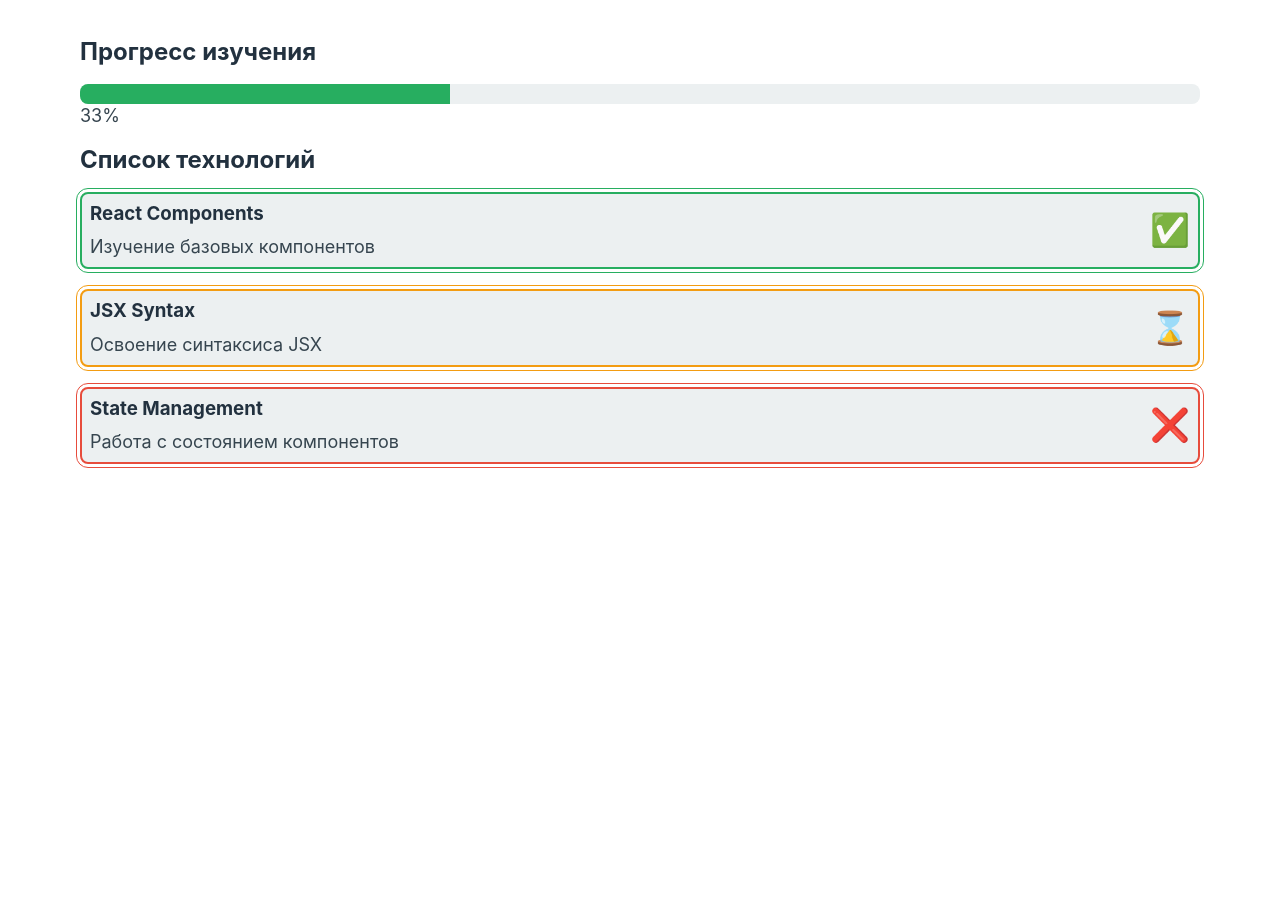
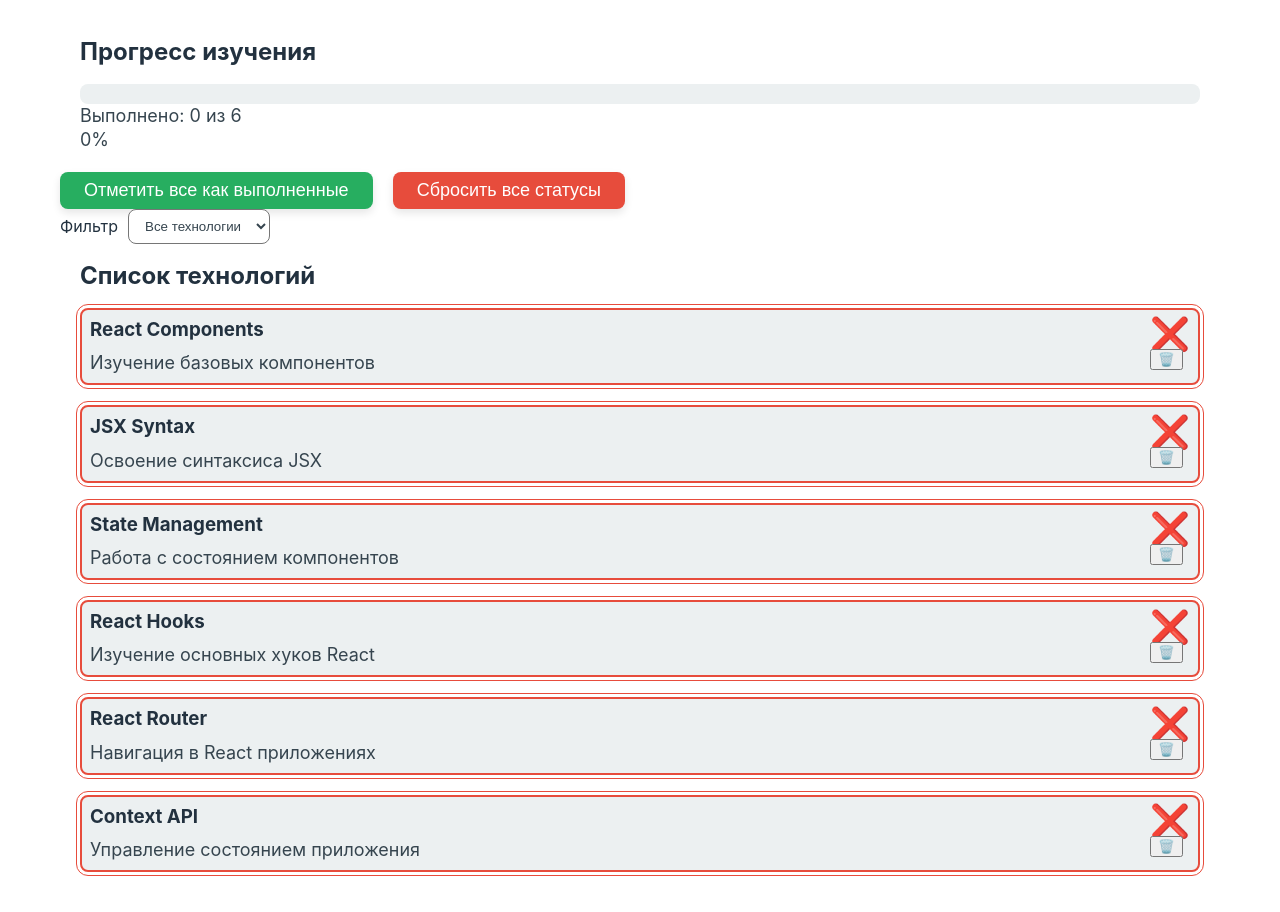
Before and after one commit to YanchikSivova/technology-tracker, a React (Vite) app: page / in a window 1280 px wide. Before the commit the page ends 800 px from the top, so only its background shows below. Built offline with nearby package versions, Linux system fonts and the light colour scheme.

Commit message:
feat: add quick actions and filters

```diff
--- a/src/App.css
+++ b/src/App.css
@@ -1,10 +1,14 @@
 /* базовые стили для приложения */
 :root{
-
-    --color-background:#FFFFFF;
+    --color-not-started:#e74c3c; --color-in-progress:#f39c12; --color-completed:#27AE60;
+    --color-title:#22313f; --color-primary:#36454f;
+    --color-background:#FFFFFF; --color-cards:#ecf0f1;
 
     --font-primary: 'Montserrat';
     --font-fallback: -apple-system, BlinkMacSystemFont, 'Segoe UI', Roboto, Oxygen, Ubuntu, Cantarell, sans-serif;
+
+    --radius: 8px;
+    --shadow: 0 4px 8px rgba(0, 0, 0, 0.1);
 }
 
 * {
--- a/src/App.jsx
+++ b/src/App.jsx
@@ -1,25 +1,106 @@
 import './App.css';
-import './components/TechnologyCard.css';
-import './components/ProgressHeader.css';
+import { useState } from 'react';
 import TechnologyCard from './components/TechnologyCard';
 import ProgressHeader from './components/ProgressHeader';
+import QuickActions from './components/QuickActions';
+import FilterDropdown from './components/FilterDropdown';
 function App() {
-  const technologies = [
+  const [technologies, setTechnologies] = useState([
     {
-      id: 1, title: 'React Components', description: 'Изучение базовых компонентов',
-      status: 'completed'
+      id: 1,
+      title: 'React Components',
+      description: 'Изучение базовых компонентов',
+      status: 'not-started'
     },
     {
-      id: 2, title: 'JSX Syntax', description: 'Освоение синтаксиса JSX', status:
-        'in-progress'
+      id: 2,
+      title: 'JSX Syntax',
+      description: 'Освоение синтаксиса JSX',
+      status: 'not-started'
     },
     {
-      id: 3, title: 'State Management', description: 'Работа с состоянием компонентов', status: 'not-started' }
-    ];
+      id: 3,
+      title: 'State Management',
+      description: 'Работа с состоянием компонентов',
+      status: 'not-started'
+    },
+    {
+      id: 4,
+      title: 'React Hooks',
+      description: 'Изучение основных хуков React',
+      status: 'not-started'
+    },
+    {
+      id: 5,
+      title: 'React Router',
+      description: 'Навигация в React приложениях',
+      status: 'not-started'
+    },
+    {
+      id: 6,
+      title: 'Context API',
+      description: 'Управление состоянием приложения',
+      status: 'not-started'
+    }
+  ]);
+
+    const handleStatusChange = (id, newStatus) => {
+      setTechnologies(prevTech =>
+        prevTech.map(tech =>
+          tech.id === id? {...tech, status: newStatus} : tech
+        )
+      );
+    };
+
+    // const handleAddTechnology = (newTech)=>{
+    //   const newTechnology = {
+    //     id: technologies.length + 1,
+    //     ...newTech,
+    //     status: 'not-started'
+    //   };
+    //   setTechnologies(prevTech => [...prevTech, newTechnology]);
+    // };
+
+    const handleDeleteTechnology = (id) =>{
+      setTechnologies(prevTech => prevTech.filter(tech => tech.id !== id));
+    };
+
+    const handleResetAll = () =>{
+      setTechnologies(prevTech =>
+        prevTech.map(tech => ({...tech, status: 'not-started'}))
+      );
+    };
+
+    const handleCompleteAll = () =>{
+      setTechnologies(prevTech =>
+        prevTech.map(tech => ({...tech, status:'completed'}))
+      )
+    }
+
+    const [filter, setfilter] = useState('all');
+    const filteredTechnologies = technologies.filter(tech => {
+      switch (filter){
+        case 'not-started':
+          return tech.status === 'not-started';
+        case 'in-progress':
+          return tech.status === 'in-progress';
+        case 'completed':
+          tech.status === 'completed';
+        default:
+          return true;
+      }
+    });
+
+    const handleFilterChange = (newFilter) =>{
+      setfilter(newFilter);
+    };
+
   return (
     <div className="App">
       <ProgressHeader technologies={technologies}/>
-      <TechnologyCard technologies={technologies}/>
+      <QuickActions onCompleteAll={handleCompleteAll} onResetAll={handleResetAll}/>
+      <FilterDropdown currentFilter={filter} onFilterChange={handleFilterChange}/>
+      <TechnologyCard technologies={filteredTechnologies} onStatusChange={handleStatusChange} onDeleteTechnology = {handleDeleteTechnology}/>
     </div>
   );
 }
--- /dev/null
+++ b/src/components/FilterDropdown.css
@@ -0,0 +1,22 @@
+.filter-dropdown{
+    display: flex;
+    align-items: center;
+    gap: 10px;
+}
+
+.filter-label{
+    color: var(--color-title);
+    white-space: nowrap;
+}
+
+.filter-select{
+    background-color: var(--color-background);
+    padding: 8px 12px;
+    border-radius: var(--radius);
+    color: var(--color-primary);
+}
+
+.filter-select option{
+    padding: 8px;
+    background-color: var(--color-cards);
+}
--- /dev/null
+++ b/src/components/FilterDropdown.jsx
@@ -0,0 +1,26 @@
+import './FilterDropdown.css'
+
+function FilterDropdown({currentFilter, onFilterChange}){
+    const filters = [
+        {value: 'all', label:"Все технологии"},
+        {value: 'not-started', label:"Не начатые"},
+        {value: 'in-progress', label:"В процессе"},
+        {value: 'completed', label:"Выполненные"}
+    ];
+
+    return(
+        <div className="filter-dropdown">
+            <label htmlFor="status-filter" className="filter-label">
+                Фильтр
+            </label>
+            <select id="status-filer" value={currentFilter} onChange={(e) => onFilterChange(e.target.value)}className="filter-select">
+                {filters.map(filter =>(<option key={filter.value} value={filter.value}>
+                    {filter.label}
+                </option>
+            ))}
+            </select>
+        </div>
+    );
+}
+
+export default FilterDropdown;
--- a/src/components/ProgressHeader.css
+++ b/src/components/ProgressHeader.css
@@ -1,12 +1,3 @@
-:root{
-    --color-not-started:#e74c3c; --color-in-progress:#f39c12; --color-completed:#27AE60;
-    --color-title:#22313f; --color-primary:#36454f;
-    --color-background:#FFFFFF; --color-cards:#ecf0f1;
-
-    --font-primary: 'Montserrat';
-    --font-fallback: -apple-system, BlinkMacSystemFont, 'Segoe UI', Roboto, Oxygen, Ubuntu, Cantarell, sans-serif;
-}
-
 .progress-header{
     margin: 20px;
 }
@@ -15,7 +6,7 @@
     color: var(--color-title);
 }
 
-.progress-header span{
+.progress-header p{
     margin: 0;
     font-size: 18px;
     color: var(--color-primary);
--- a/src/components/ProgressHeader.jsx
+++ b/src/components/ProgressHeader.jsx
@@ -1,14 +1,19 @@
-function ProgressHeader(props){
-    const completedCount = props.technologies.filter(technology=>technology.status === 'completed').length;
-    const totalCount = props.technologies.length;
-    const progressPercentage = totalCount > 0? Math.round((completedCount/totalCount)*100):0;
-    return(
+import './ProgressHeader.css'
+
+function ProgressHeader({ technologies }) {
+    const completedCount = technologies.filter(technology => technology.status === 'completed').length;
+    const totalCount = technologies.length;
+    const progressPercentage = totalCount > 0 ? Math.round((completedCount / totalCount) * 100) : 0;
+    return (
         <div className="progress-header">
             <h2>Прогресс изучения</h2>
             <div className="progress-bar">
-                <div className="progress-fill" style={{width: `${progressPercentage}%`}}></div>
+                <div className="progress-fill" style={{ width: `${progressPercentage}%` }}></div>
             </div>
-            <span>{progressPercentage}%</span>
+            <div className="progress-stats">
+                <p>Выполнено: {completedCount} из {totalCount}</p>
+                <p>{progressPercentage}%</p>
+            </div>
         </div>
     );
 }
--- /dev/null
+++ b/src/components/QuickActions.css
@@ -0,0 +1,22 @@
+.quick-actions{
+    display: flex;
+    align-self: center;
+    gap: 20px;
+}
+
+.quick-actions button{
+    border-radius: 8px;
+    font-size: 18px;
+    padding: 8px 24px;
+    border: none;
+    color: var(--color-background);
+    box-shadow: var(--shadow);
+}
+
+.complete-button{
+    background-color: var(--color-completed);
+}
+
+.reset-button{
+    background-color: var(--color-not-started);
+}
--- /dev/null
+++ b/src/components/QuickActions.jsx
@@ -0,0 +1,16 @@
+import './QuickActions.css'
+
+function QuickActions({ onResetAll, onCompleteAll}){
+    return (
+        <div className="quick-actions">
+            <button className="complete-button" onClick={onCompleteAll}>
+                Отметить все как выполненные
+            </button>
+            <button className="reset-button" onClick={onResetAll}>
+                Сбросить все статусы
+            </button>
+        </div>
+   );
+}
+
+export default QuickActions;
--- a/src/components/TechnologyCard.css
+++ b/src/components/TechnologyCard.css
@@ -1,12 +1,3 @@
-:root{
-    --color-not-started:#e74c3c; --color-in-progress:#f39c12; --color-completed:#27AE60;
-    --color-title:#22313f; --color-primary:#36454f;
-    --color-background:#FFFFFF; --color-cards:#ecf0f1;
-
-    --font-primary: 'Montserrat';
-    --font-fallback: -apple-system, BlinkMacSystemFont, 'Segoe UI', Roboto, Oxygen, Ubuntu, Cantarell, sans-serif;
-}
-
 
 .technologies-list{
     margin: 20px;
--- a/src/components/TechnologyCard.jsx
+++ b/src/components/TechnologyCard.jsx
@@ -1,15 +1,37 @@
-function TechnologyCard(props) {
+import './TechnologyCard.css';
+
+function TechnologyCard({ technologies, onStatusChange, onDeleteTechnology }) {
+
+    const handleStatusClick = (id) => {
+        const statusOrder = ['not-started', 'in-progress', 'completed'];
+        const tech = technologies.find(t => t.id === id);
+        const currentIndex = statusOrder.indexOf(tech.status);
+        const nextIndex = (currentIndex + 1) % statusOrder.length;
+        onStatusChange(id, statusOrder[nextIndex]);
+    };
+
+    const handleDeleteClick = (id, event) => {
+        event.stopPropagation();
+        onDeleteTechnology(id);
+    }
     return (
         <div className="technologies-list">
             <h2>Список технологий</h2>
             <ul>
-                {props.technologies.map(technology => (
-                    <li key={technology.id} className={technology.status}>
+                {technologies.map(technology => (
+                    <li key={technology.id} className={technology.status} onClick={() => handleStatusClick(technology.id)} style={{ cursor: 'pointer' }}>
                         <span>
                             <h3>{technology.title}</h3>
                             <p className="description">{technology.description}</p>
                         </span>
-                        <p className="status-icon">{technology.status === 'not-started' ? '❌' : (technology.status === 'completed' ? '✅' : '⌛️')}</p>
+                        <div className="card-controls">
+                            <p className="status-icon">
+                                {technology.status === 'not-started' ? '❌' : (technology.status === 'completed' ? '✅' : '⌛️')}
+                            </p>
+                            <button className="delete-button" onClick={(e) => handleDeleteClick(technology.id, e)} title="Удалить технологию">
+                                🗑️
+                            </button>
+                        </div>
                     </li>
                 ))}
             </ul>
```
